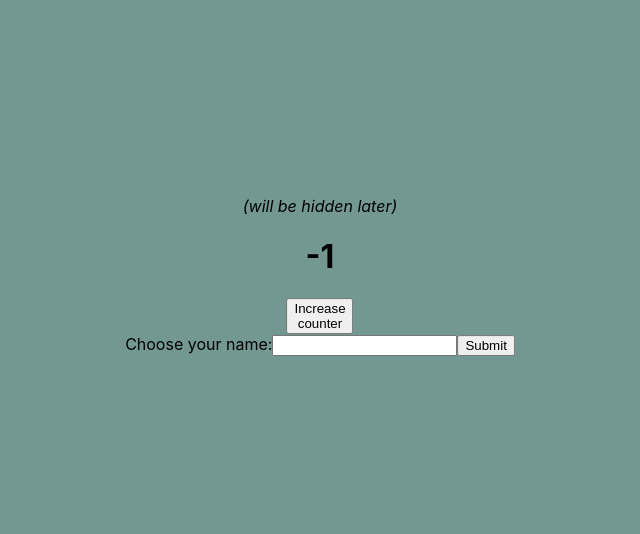
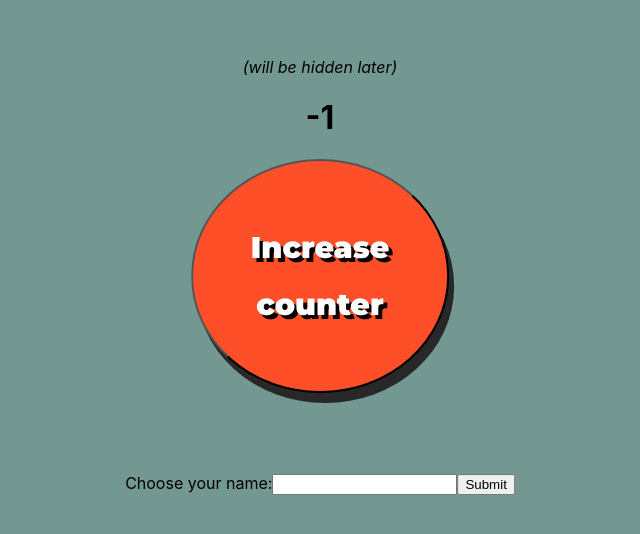
Before and after one commit to tuurep/preassignment3, a React (Create React App) app in the folder client/: page / in a window 1280 px wide. Shown: the part 124-658 px from the top of the page, without its empty margins (320-960 px from the left). Built offline with nearby package versions, Linux system fonts and the light colour scheme; no server answers.

Commit message:
Move css to stylesheets

```diff
--- a/client/src/Components/App.css
+++ b/client/src/Components/App.css
@@ -1,40 +1,11 @@
 @import url('https://fonts.googleapis.com/css?family=Montserrat:900&display=swap');
 
-.App {
+.Centered {
+  margin: 0;
+  position: absolute;
+  top: 50%;
+  left: 50%;
+  -ms-transform: translate(-50%, -50%);
+  transform: translate(-50%, -50%);
   text-align: center;
 }
-
-.App-logo {
-  height: 40vmin;
-  pointer-events: none;
-}
-
-@media (prefers-reduced-motion: no-preference) {
-  .App-logo {
-    animation: App-logo-spin infinite 20s linear;
-  }
-}
-
-.App-header {
-  background-color: #282c34;
-  min-height: 100vh;
-  display: flex;
-  flex-direction: column;
-  align-items: center;
-  justify-content: center;
-  font-size: calc(10px + 2vmin);
-  color: white;
-}
-
-.App-link {
-  color: #61dafb;
-}
-
-@keyframes App-logo-spin {
-  from {
-    transform: rotate(0deg);
-  }
-  to {
-    transform: rotate(360deg);
-  }
-}
--- a/client/src/Components/App.js
+++ b/client/src/Components/App.js
@@ -1,54 +1,10 @@
 import React from 'react';
+import Player from './Player'
 import './App.css';
-
-import Player from './Player'
-
-
-
-// Move styles to different file . . .
-const styles = {
-  center: {
-    margin: 0,
-    position: "absolute",
-    top: "50%",
-    left: "50%",
-    MsTransform: "translate(-50%, -50%)",
-    transform: "translate(-50%, -50%)",
-    textAlign: "center"
-  },
-  roundButton: {
-    borderRadius: "50%",
-    padding: 58,
-    backgroundColor: "#ff4f28",
-    outline: "none",
-    fontSize: "30px",
-    fontFamily: "Montserrat",
-    textShadow: "4px 4px black",
-    color: "white",
-    lineHeight: 1.9,
-    boxShadow: "5px 10px #282828",
-    marginBottom: "80px"
-  },
-  playerInfo: {
-
-  },
-  errorAlert: {
-    boxShadow: "10px 10px 11px 0px rgba(0,0,0,0.74)",
-    fontSize: 20,
-    backgroundColor: "#A9A9A9",
-    padding: 40
-  },
-  winAlert: {
-    boxShadow: "10px 10px 11px 0px rgba(0,0,0,0.74)",
-    fontSize: 20,
-    backgroundColor: "#f9ff57",
-    padding: 40
-  }
-}
 
 function App() {
   return (
-    <div style={styles.center}>
+    <div className="Centered">
       <Player />
     </div>
   )
--- /dev/null
+++ b/client/src/Components/CounterButton.css
@@ -0,0 +1,27 @@
+.RoundButton {
+  border-radius: 50%;
+  padding: 58px;
+  background-color: #ff4f28;
+  outline: none;
+  font-size: 30px;
+  font-family: Montserrat;
+  text-shadow: 4px 4px black;
+  color: white;
+  line-height: 1.9;
+  box-shadow: 5px 10px #282828;
+  margin-bottom: 80px
+}
+
+.ErrorAlert {
+  box-shadow: 10px 10px 11px 0px rgba(0,0,0,0.74);
+  font-size: 20;
+  background-color: #A9A9A9;
+  padding: 40px
+}
+
+.WinAlert {
+  box-shadow: 10px 10px 11px 0px rgba(0,0,0,0.74);
+  font-size: 20;
+  background-color: #f9ff57;
+  padding: 40px
+}
--- a/client/src/Components/CounterButton.js
+++ b/client/src/Components/CounterButton.js
@@ -1,6 +1,7 @@
 import React, { useState, useEffect } from 'react';
 import { useAlert } from 'react-alert';
 import io from "socket.io-client";
+import './CounterButton.css'
 
 let socket;
 
@@ -49,7 +50,7 @@ const CounterButton = ({ points, setPoints, name }) => {
       prize = 250
 
     if (prize !== 0) {
-      alert.show(<div /*style={styles.winAlert}*/>You win <b>{ prize }</b> points!</div>)
+      alert.show(<div className="WinAlert">You win <b>{ prize }</b> points!</div>)
     }
 
     return prize
@@ -57,10 +58,10 @@ const CounterButton = ({ points, setPoints, name }) => {
 
   const handleCounterButtonClick = () => {
     if (points <= 0) {
-      alert.show(<div /*style={styles.errorAlert}*/>You're out of points</div>)
+      alert.show(<div className="ErrorAlert">You're out of points</div>)
     }
     else if (name === '') {
-      alert.show(<div /*style={styles.errorAlert}*/>You must choose a name</div>)
+      alert.show(<div className="ErrorAlert">You must choose a name</div>)
     }
     else {
       setPoints(points - 1 + grantPrize())
@@ -72,7 +73,7 @@ const CounterButton = ({ points, setPoints, name }) => {
     <div>
       <i>(will be hidden later)</i>
       <h1>{ count }</h1>
-      <button /*style={styles.roundButton}*/ onClick={() => {handleCounterButtonClick()}}>
+      <button className="RoundButton" onClick={() => {handleCounterButtonClick()}}>
         <div>Increase</div>
         <div>counter</div>
       </button>
--- a/client/src/Components/Player.js
+++ b/client/src/Components/Player.js
@@ -1,7 +1,5 @@
 import React, { useState } from 'react';
 import CounterButton from './CounterButton'
-
-let socket;
 
 const NameForm = ({ setName }) => {
   const [value, setValue] = useState('')
```
